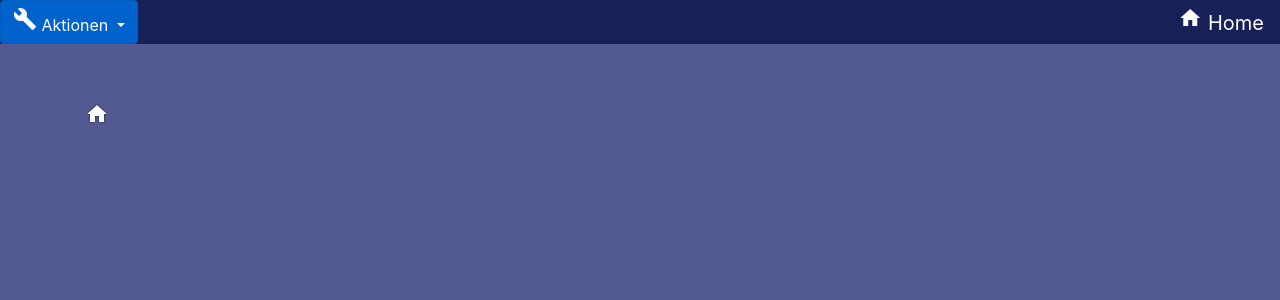
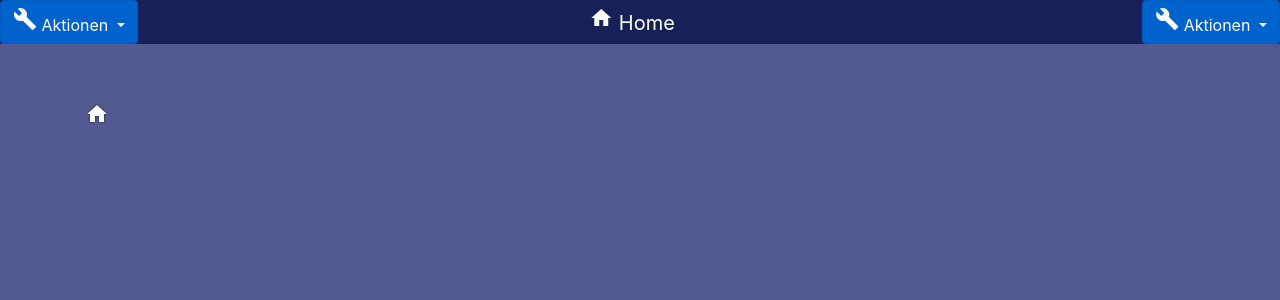
Before and after one commit to guhoffmann/myfilebrowser, a PHP site: page / in a window 1280 px wide. Shown: the top 300 px of the page. Run offline with PHP 8.4, Linux system fonts and the light colour scheme; data comes from the database, SQL or seed files in the repository; both versions use the stored data as it was after the commit.

Commit message:
Some minor changes

```diff
--- a/index.php
+++ b/index.php
@@ -42,6 +42,7 @@ while ($row = $result->fetch()) {
 		case "clear_clipboard": $clear_clipboard = $row[1]; break;
 		case "show_clipboard": $show_clipboard = $row[1]; break;
 		case "show_infos": $show_infos = $row[1]; break;
+		case "select_language": $select_language = $row[1]; break;
 	}
 }
 
@@ -174,6 +175,21 @@ echo '
 
 		<!-- Link to documents main folder -->
 		<a class="navbar-brand" href="/"><i class="material-icons">home</i>&nbsp;Home</a>
+
+		<!-- the lanuage menu -->
+		<div class="dropdown show">
+			<a class="btn btn-primary dropdown-toggle" role="button" id="dropdownMenuLink" data-toggle="dropdown" aria-haspopup="true" aria-expanded="false">
+				<span class="material-icons">build</span>&nbsp;'.$actions.'
+			</a>
+			<div class="dropdown-menu" aria-labelledby="dropdownMenuLink">
+				<div class="dropdown-item" onclick="createFolder()">
+					<span class="material-icons">create_new_folder</span>
+					&nbsp;'.$create_folder.'
+				</div>
+			</div>
+		</div> <!-- dropdown show/language menu -->
+
+
 	</nav>
 
   	<!-- ******************************************************* -->
```
Also changed, not shown: myfilebrowser.db.
